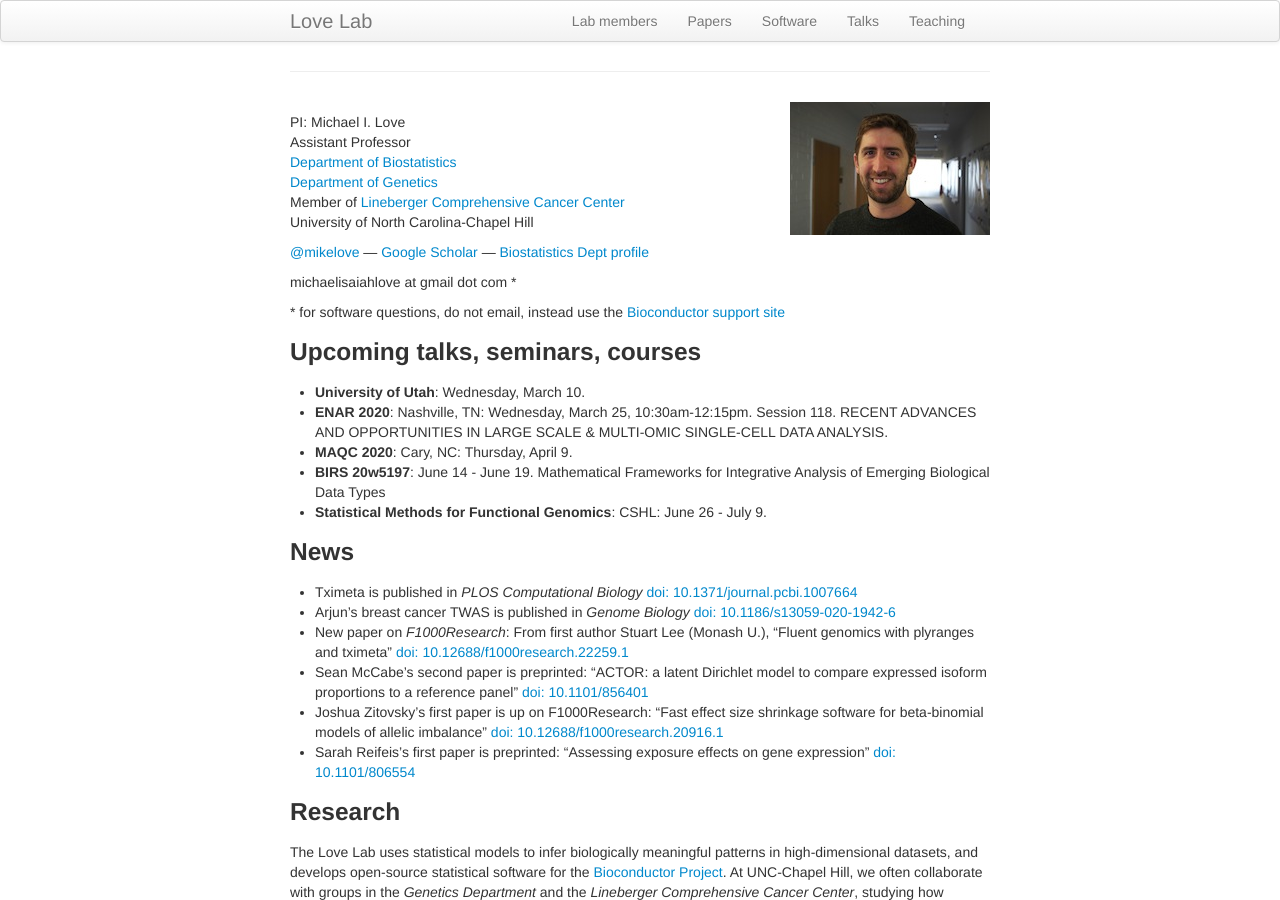
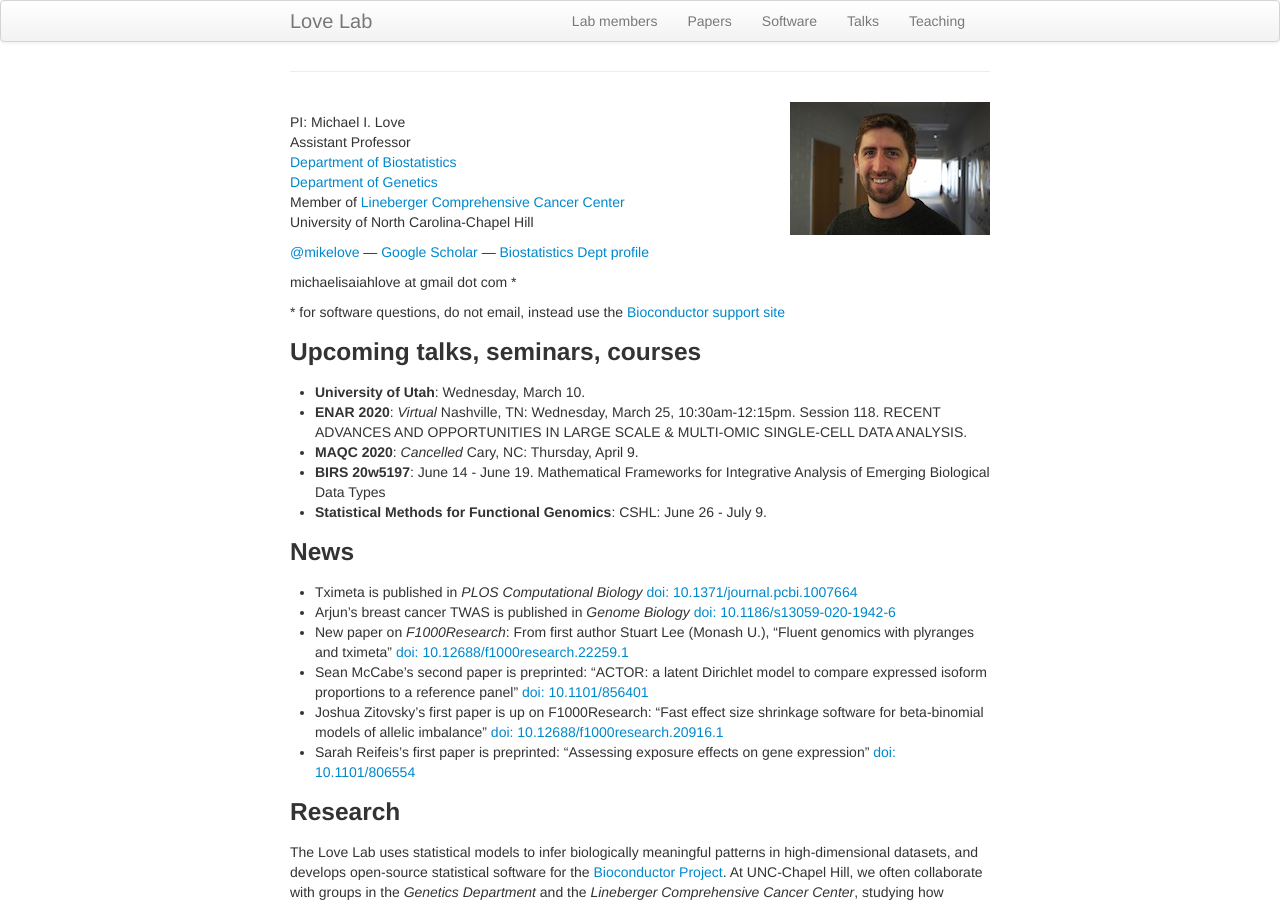
Before and after one commit to mikelove/mikelove.github.io, a Jekyll site: the page built from index.md, in a window 1280 px wide and 900 px high. Built offline with Jekyll 4.4.1, drawn with Linux system fonts in a browser that asks for light colours.

```diff
--- a/index.md
+++ b/index.md
@@ -24,10 +24,10 @@ michaelisaiahlove at gmail dot com *
 ### Upcoming talks, seminars, courses
 
 * **University of Utah**: Wednesday, March 10.
-* **ENAR 2020**: Nashville, TN: Wednesday, March 25, 10:30am-12:15pm.
+* **ENAR 2020**: *Virtual* Nashville, TN: Wednesday, March 25, 10:30am-12:15pm.
   Session 118. RECENT ADVANCES AND OPPORTUNITIES IN LARGE
   SCALE & MULTI-OMIC SINGLE-CELL DATA ANALYSIS.
-* **MAQC 2020**: Cary, NC: Thursday, April 9.
+* **MAQC 2020**: *Cancelled* Cary, NC: Thursday, April 9.
 * **BIRS 20w5197**: June 14 - June 19.
   Mathematical Frameworks for Integrative Analysis of Emerging
   Biological Data Types
```
Also changed, not shown: pages/talks.md (+3 -2 lines).
